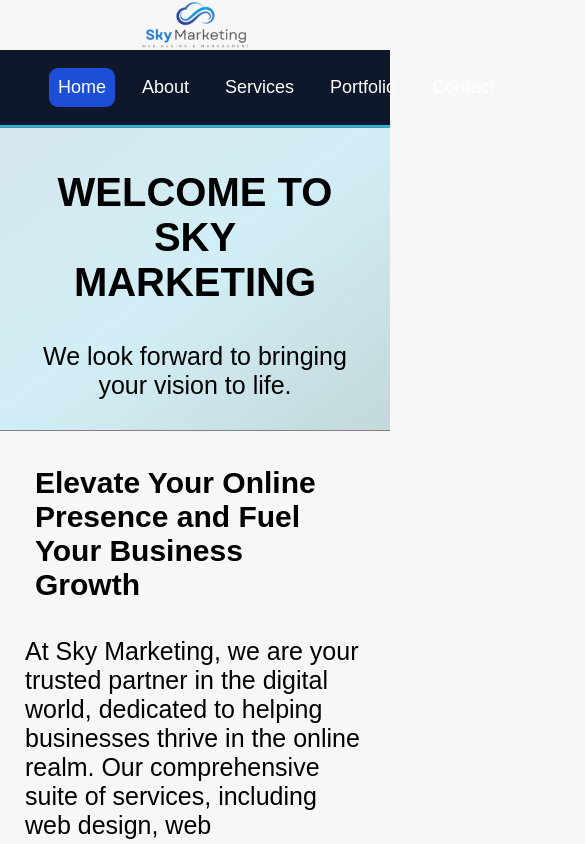
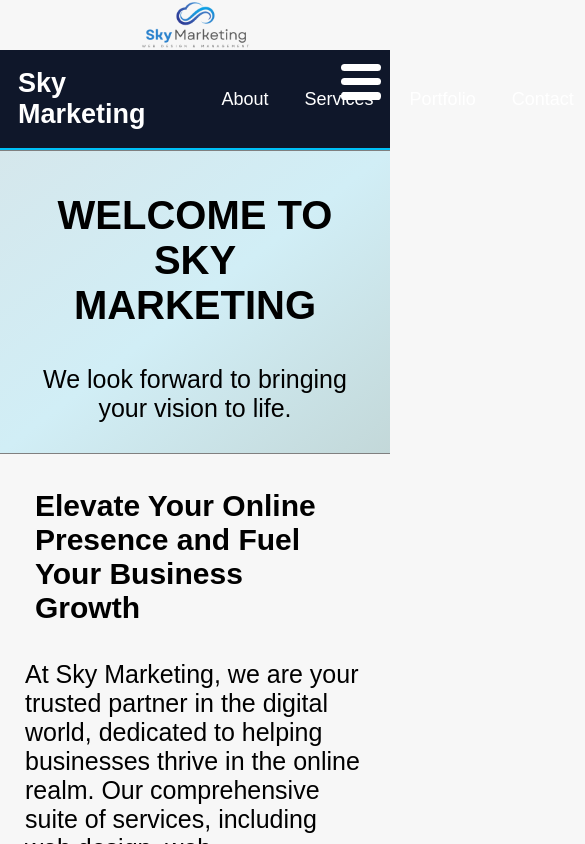
Before and after one commit to ericrothmuller/sky-marketing, a React (Create React App) app: page / in a window 390 px wide. Shown: the top 844 px of the page, 585 px wide, since content can reach past the window. Built offline with nearby package versions, Linux system fonts and the light colour scheme; a web font is replaced by a local one.

Commit message:
Added hamburger menu to Navbar.jsx and added CSS to display it properly

```diff
--- a/src/components/Navbar.css
+++ b/src/components/Navbar.css
@@ -39,3 +39,21 @@
 nav ul li a:not(.active):hover {
     background-color: #172554;
 }
+
+nav .menu {
+    display: flex;
+    position: absolute;
+    top: 0.75rem;
+    right: 0.5rem;
+    flex-direction: column;
+    justify-content: space-between;
+    width: 2.25rem;
+    height: 2rem;
+}
+
+nav .menu span {
+    height: 0.4rem;
+    width: 100%;
+    background-color: #ffffff;
+    border-radius: 0.2rem;
+}
--- a/src/components/Navbar.jsx
+++ b/src/components/Navbar.jsx
@@ -6,8 +6,13 @@
 export const Navbar = () => {
   return (
     <nav>
+      <Link to="/" className="title">Sky Marketing</Link>
+      <div className="menu">
+        <span></span>
+        <span></span>
+        <span></span>
+      </div>
       <ul>
-        <li><NavLink to="/">Home</NavLink></li>
         <li><NavLink to="/about">About</NavLink></li>
         <li><NavLink to="/services">Services</NavLink></li>
         <li><NavLink to="/portfolio">Portfolio</NavLink></li>
```
